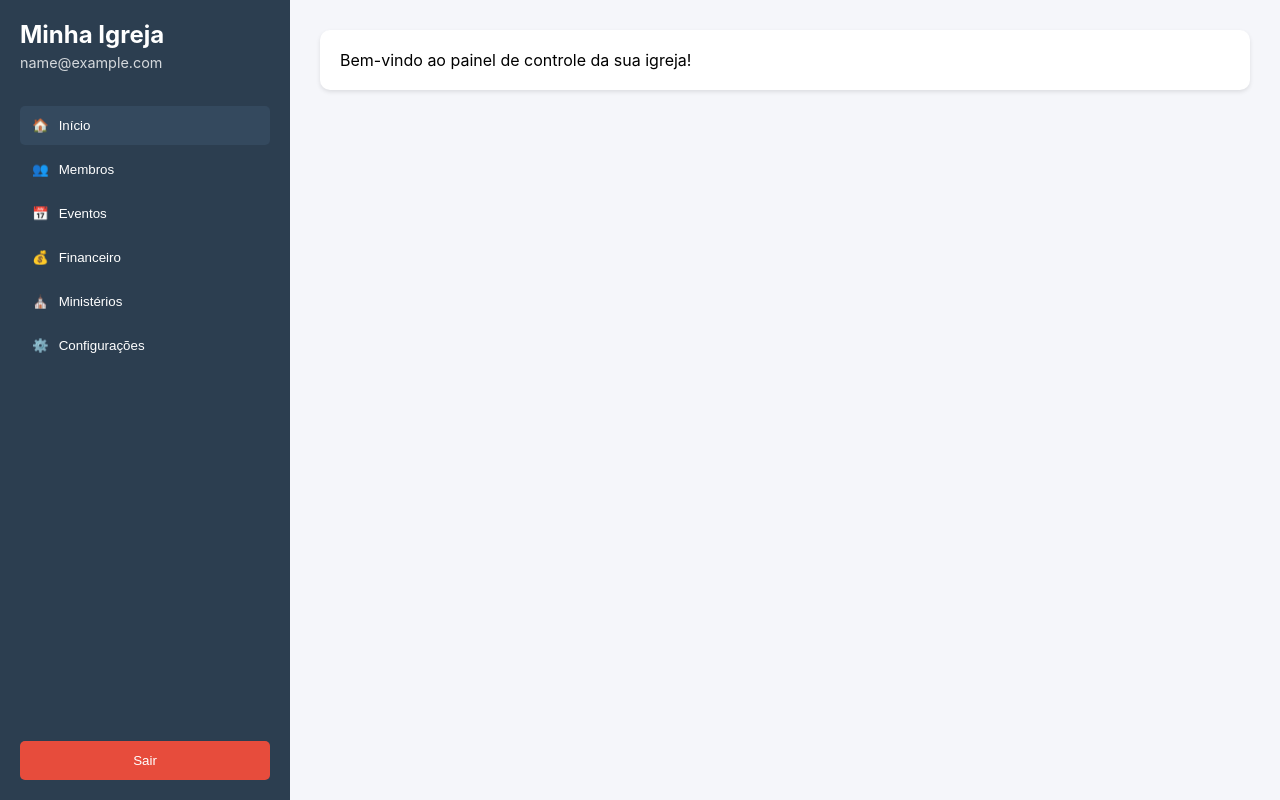
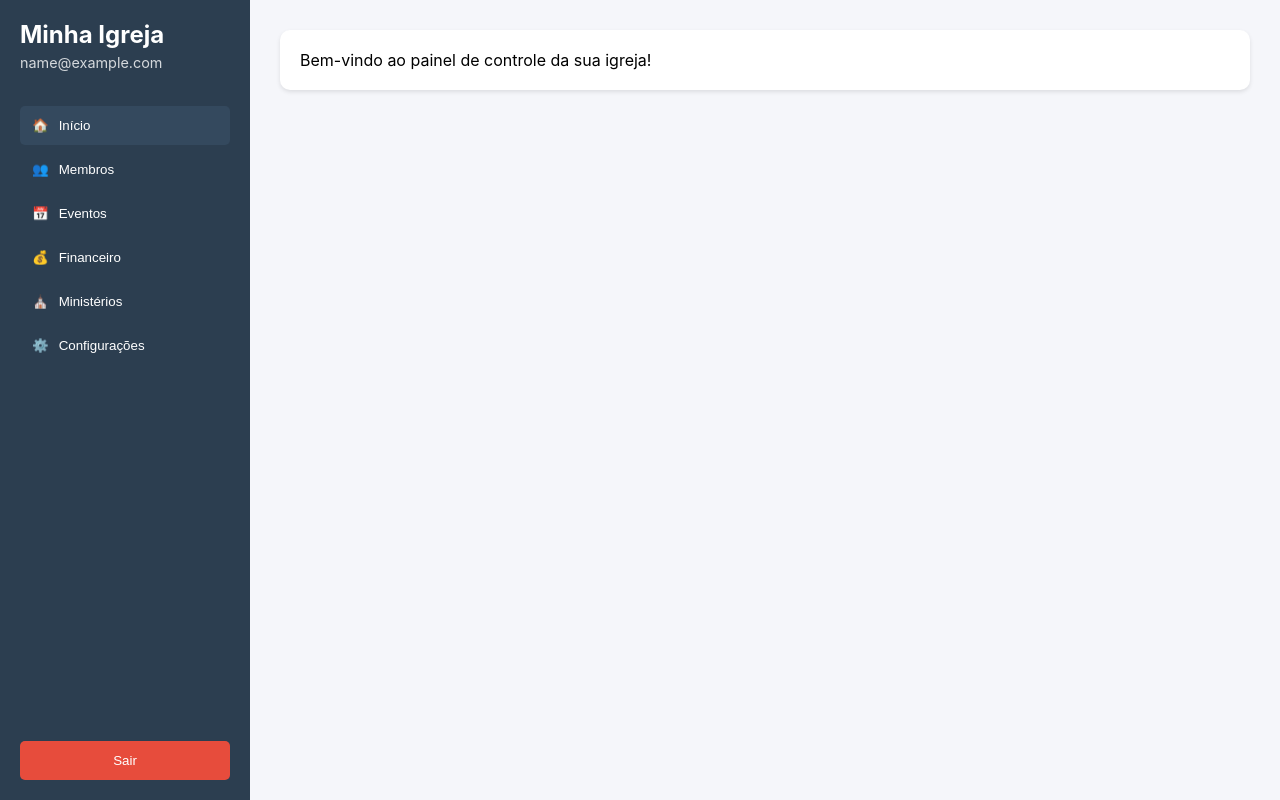
Before and after one commit to projectehyer/MinhaIgrejaWebReact, a React (Create React App) app: page /dashboard in a window 1280 px wide. Built offline with nearby package versions, Linux system fonts and the light colour scheme; sample sign-in values are in the browser's storage; the HTML template or start-up script is replaced by a standard one.

Commit message:
Ajustando o menu lateral para que os botões não sumam a depender do tamanho da tela

```diff
--- a/src/Dashboard.jsx
+++ b/src/Dashboard.jsx
@@ -94,10 +94,11 @@ const Dashboard = () => {
       position: isMobile ? 'fixed' : 'relative',
       top: 0,
       left: 0,
-      height: isMobile ? '100vh' : 'auto',
+      height: isMobile ? '100vh' : '100vh',
       zIndex: 1000,
       transform: isMobile ? (isMobileMenuOpen ? 'translateX(0)' : 'translateX(-100%)') : 'none',
-      transition: 'transform 0.3s ease-in-out'
+      transition: 'transform 0.3s ease-in-out',
+      boxSizing: 'border-box',
     }}>
       <div style={{
         marginBottom: '30px',
@@ -128,12 +129,12 @@ const Dashboard = () => {
         )}
       </div>
 
-      <nav style={{ flex: 1 }}>
+      <div style={{ flex: 1, minHeight: 0, display: 'flex', flexDirection: 'column' }}>
+        <nav style={{ flex: 1, overflowY: 'auto', minHeight: 0 }}>
           {menuItems.map(item => (
             <MenuButton key={item.id} item={item} />
           ))}
         </nav>
-
         <button
           onClick={handleLogout}
           style={{
@@ -143,11 +144,13 @@ const Dashboard = () => {
             border: 'none',
             borderRadius: '5px',
             cursor: 'pointer',
-          marginTop: 'auto'
+            marginTop: '20px',
+            width: '100%'
           }}
         >
           Sair
         </button>
+      </div>
     </div>
   );
 
```
Lines whose indentation alone changed are shown as unchanged.
